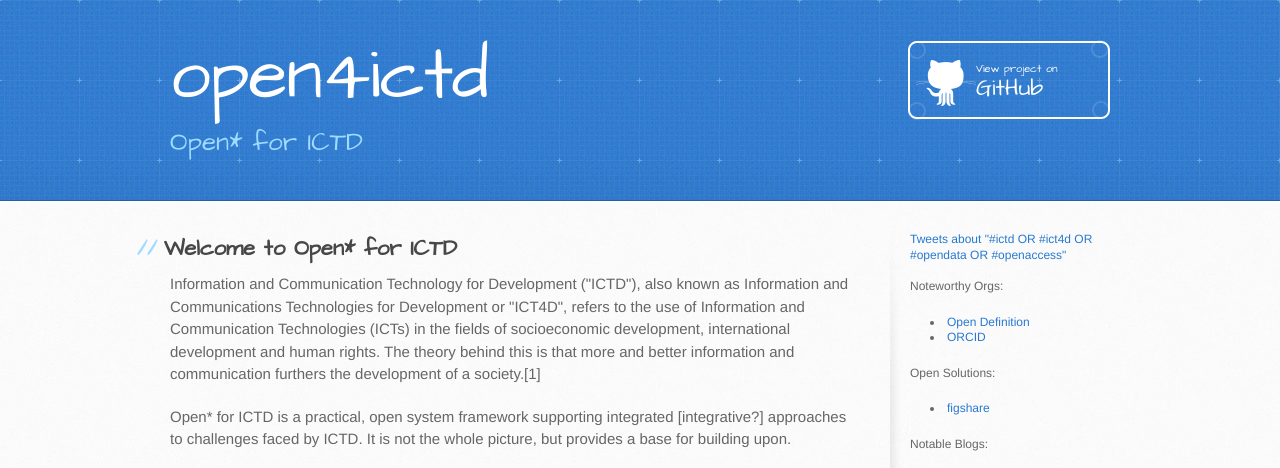
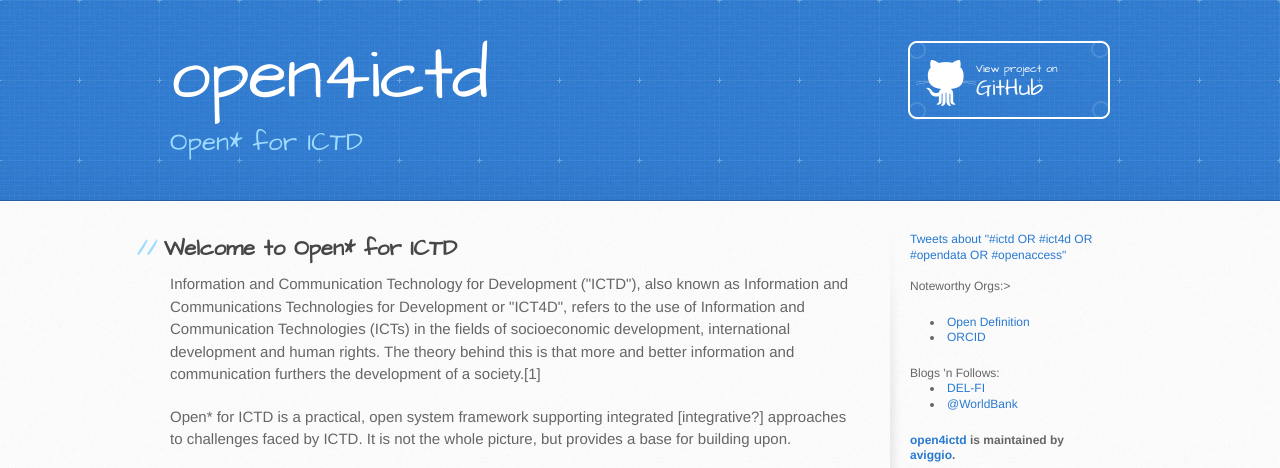
Before and after one commit to aviggio/open4ictd, a plain HTML site: page index.html in a window 1280 px wide. Shown: the top 468 px of the page. Drawn offline with Linux system fonts and the light colour scheme.

Commit message:
Update index.html

```diff
--- a/index.html
+++ b/index.html
@@ -116,25 +116,19 @@ This toolkit will include elements from the list below covering the range of con
 
           <br><br>
 
-          <p><strong>Noteworthy Orgs:</strong></p>
-
+<p><strong>Noteworthy Orgs:</strong>>
 <ul>
 <li><a href="http://opendefinition.org">Open Definition</a></li>
 <li><a href="http://orcid.org">ORCID</a></li>
+</ul>
+</p
 
-</ul>
-
-          <p><strong>Open Solutions:</strong></p>
-
-<ul>
-<li><a href="http://figshare.com">figshare</a></li>
-</ul>
-
-          <p><strong>Notable Blogs:</strong></p>
-
+<p><strong>Blogs 'n Follows:</strong>
 <ul>
 <li><a href="http://del-fi.org">DEL-FI</a></li>
+<li><a href="https://twitter.com/WorldBank">@WorldBank</a></li>
 </ul>
+</p>
 
           <p class="repo-owner"><a href="https://github.com/aviggio/open4ictd">open4ictd</a> is maintained by <a href="https://github.com/aviggio">aviggio</a>.</p>
 
```
